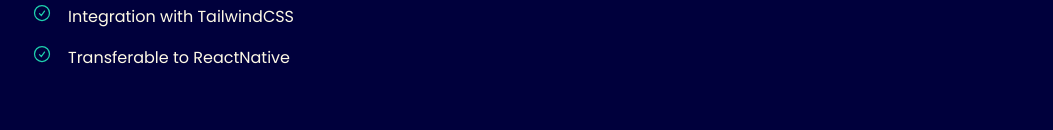
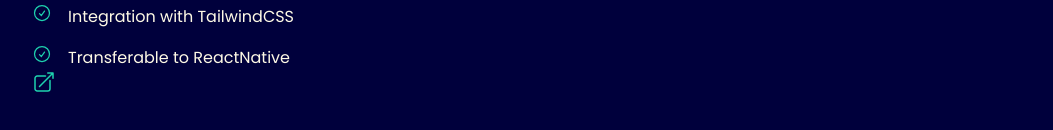
Before and after one commit to michaellgans/atlas-react-and-jsx, a React (Vite) app: page / in a window 1280 px wide. Shown: the part 606-736 px from the top of the page, without its empty margins (108-1161 px from the left). Built offline with nearby package versions, Linux system fonts and the light colour scheme.

Commit message:
MLG - 5:27 PM - creates OpenLink componenet

```diff
--- a/src/App.jsx
+++ b/src/App.jsx
@@ -1,4 +1,5 @@
 import { Header } from "./components/Header";
+import { OpenLink } from "./components/OpenLink";
 import { Section } from "./components/Section";
 
 function App() {
@@ -44,6 +45,7 @@
           </li>
         </ul>
       </Section>
+      <OpenLink link="https://cats.com/cat-Breeds"></OpenLink>
     </div>
   );
 }
--- a/src/components/OpenLink.jsx
+++ b/src/components/OpenLink.jsx
@@ -1,11 +1,17 @@
 // OpenLink Component
 
 // Asset Imports
-
-// Script Imports
+import open from "../assets/open.svg"
 
 // Returns a OpenLink Component
-export function OpenLink() {
+export function OpenLink({link}) {
     return (
+        <a
+            href={link}
+            aria-label={`Navigates to ${link}`}
+            target="_blank"
+        >
+            <img src={open} alt="Open Icon" />
+        </a>
     );
 }
```
